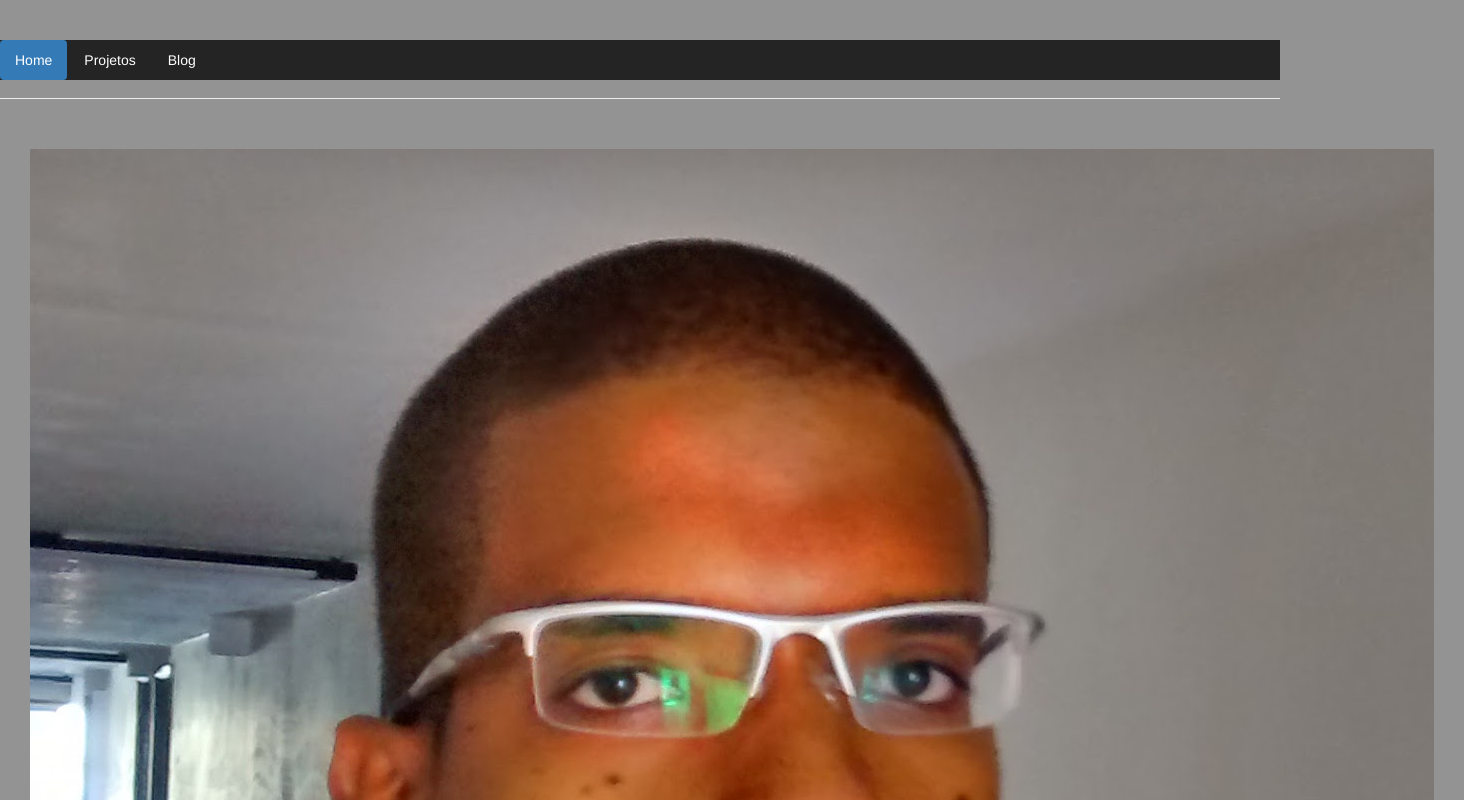
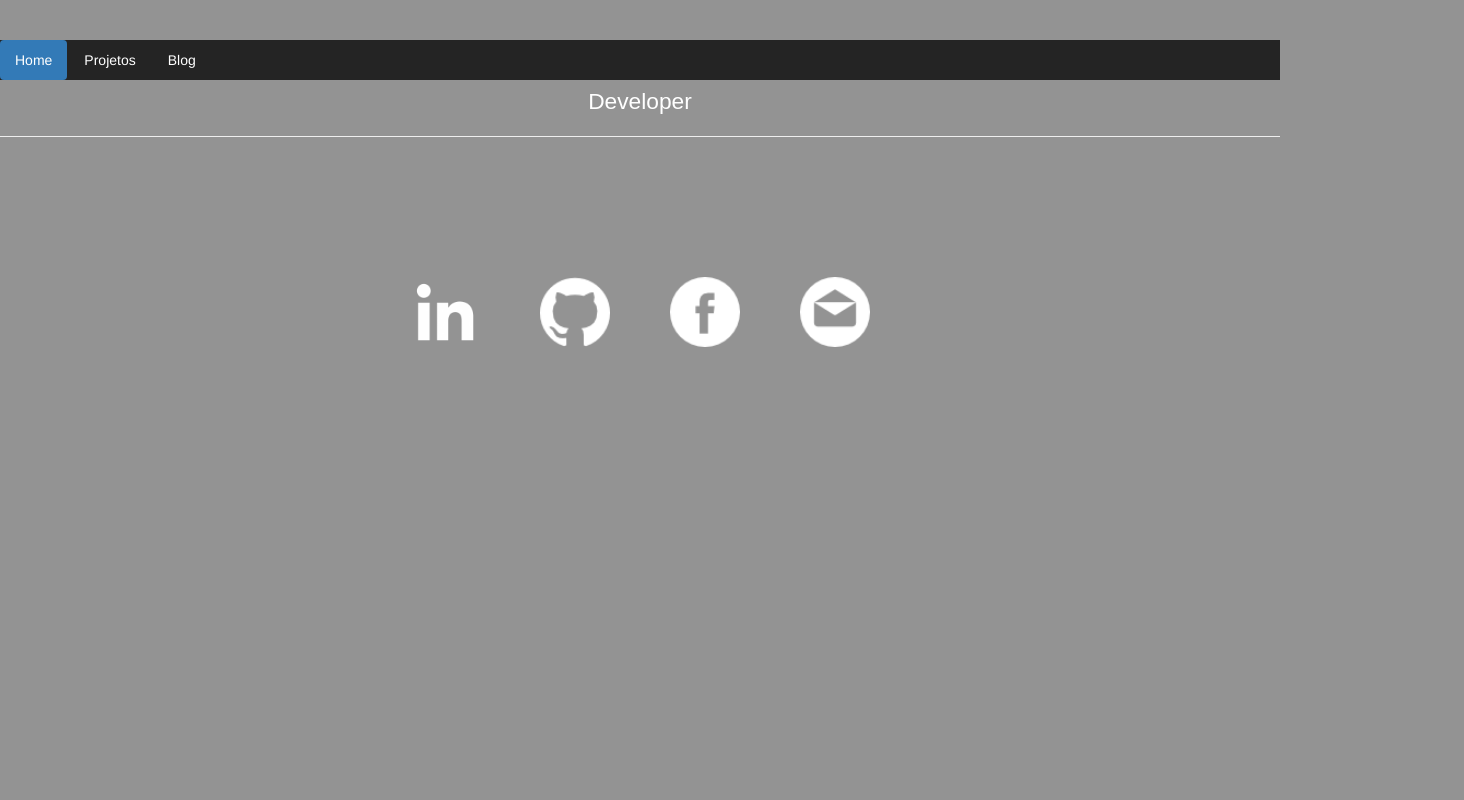
Before and after one commit to viniciusvts/viniciusvts.github.io, an Angular app in the folder vtsantana/: page / in a window 1280 px wide. Shown: the top 800 px of the page, 1464 px wide, since content can reach past the window. Built offline with nearby package versions, Linux system fonts and the light colour scheme; a web font is replaced by a local one.

Commit message:
adcionando conteúdo

```diff
--- a/vtsantana/src/app/home/home.component.html
+++ b/vtsantana/src/app/home/home.component.html
@@ -1,4 +1,18 @@
-<div class="page-header">
-  <h1>Example page header <small>Subtext for header</small></h1>
+<div id="corpo">
+  <div class="page-header">
+    <h1>Vinicius de Santana<br><small>Developer</small></h1>
+  </div>
+  <div id="conjlinks">
+    <a href="{{links.linkedin}}">
+      <img class="imglinks" src="../../assets/Linkedin.png" alt="Acesse meu perfil no Linkedin">
+    </a>
+    <a href="{{links.github}}">
+      <img class="imglinks" src="../../assets/github.png" alt="Acesse meu repositório no github">
+    </a>
+    <a href="{{links.facebook}}">
+      <img class="imglinks" src="../../assets/fb.png" alt="Acesse meu perfil no facebook">
+    </a>
+    <a href="{{links.email}}">
+      <img class="imglinks" src="../../assets/email.png" alt="Mande um email">
+    </a>
 </div>
-<img src="../../assets/bio.jpg" alt="bio" class="rounded images">
--- a/vtsantana/src/app/home/home.component.ts
+++ b/vtsantana/src/app/home/home.component.ts
@@ -6,11 +6,11 @@ import { Component, OnInit } from '@angular/core';
   styleUrls: ['./home.component.css']
 })
 export class HomeComponent implements OnInit {
-  mylinks = {
-    linkedin : 'https://www.linkedin.com/in/viniciusvts/',
-    github : 'https://github.com/viniciusvts',
-    facebook : 'https://www.facebook.com/viniciusvts',
-    mail : 'dev@vtsantana.com.br'
+  links = {
+    'linkedin' : 'https://www.linkedin.com/in/viniciusvts/',
+    'github' : 'https://github.com/viniciusvts',
+    'facebook' : 'https://www.facebook.com/viniciusvts',
+    'email' : 'mailto:dev@vtsantana.com.br'
   };
 
   constructor() { }
```
